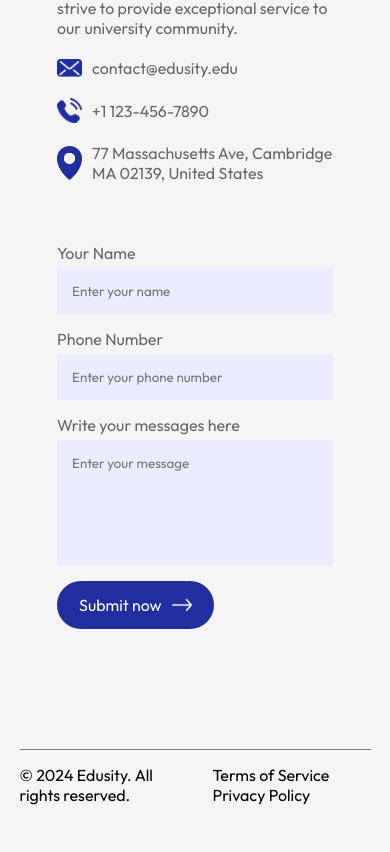
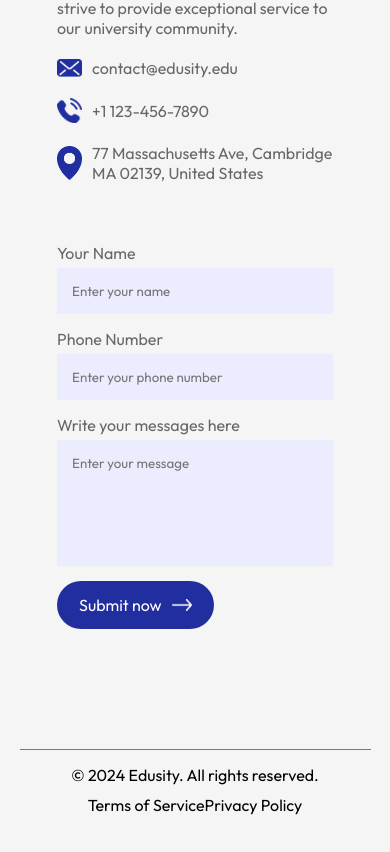
Before and after one commit to gmartindelcye/react-modern-website, a React (Vite) app: page / in a window 390 px wide. Shown: the part 4729-5581 px from the top of the page. Before the commit the page ends 5559 px from the top, so only its background shows below. Built offline with nearby package versions, Linux system fonts and the light colour scheme.

Commit message:
Footer responsive

```diff
--- a/src/components/Footer/Footer.css
+++ b/src/components/Footer/Footer.css
@@ -12,3 +12,18 @@
     display: inline-block;
     margin-left: 20px;
 }
+
+/* ----- media query ----- */
+
+@media (max-width: 600px){
+    .footer{
+        display: block;
+        text-align: center;
+    }
+    .footer ul li{
+        margin: 10px 0;
+    }
+    .footer ul{
+        margin-bottom: 10px;
+    }
+}
```
